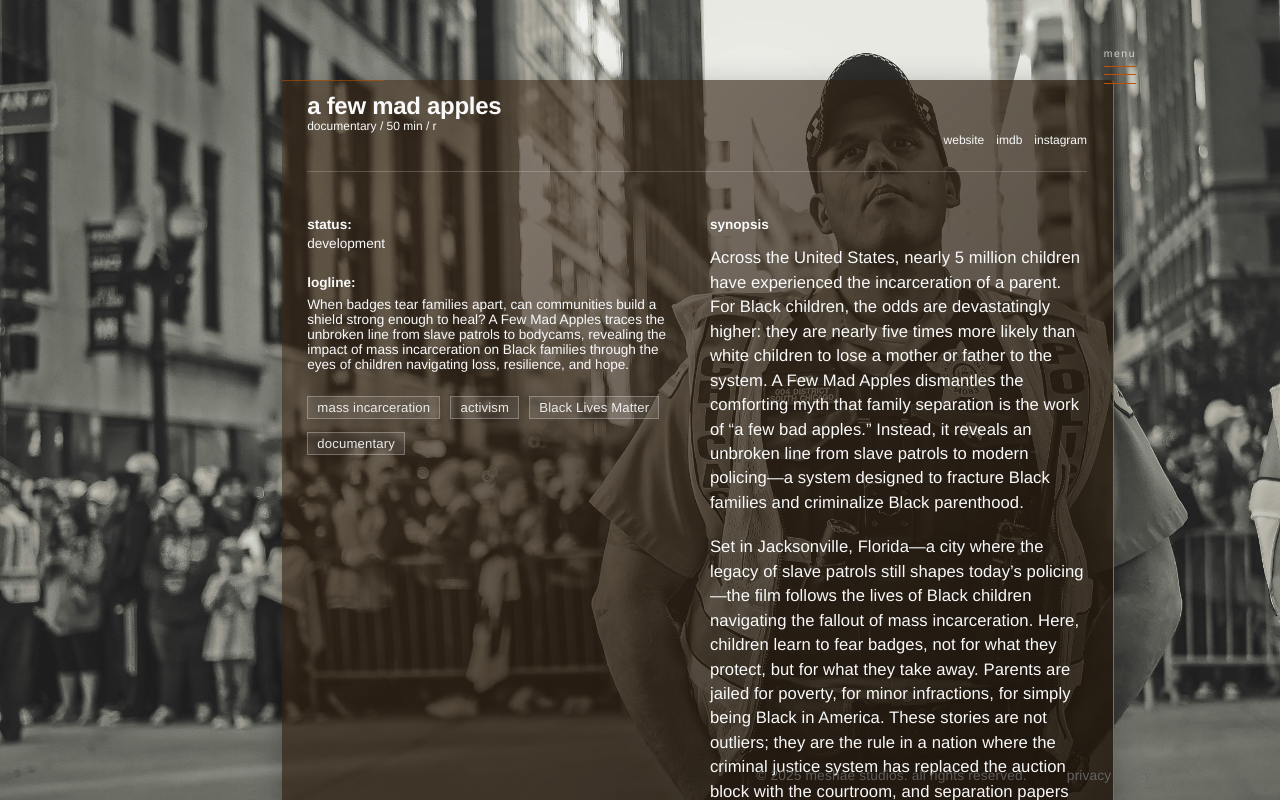
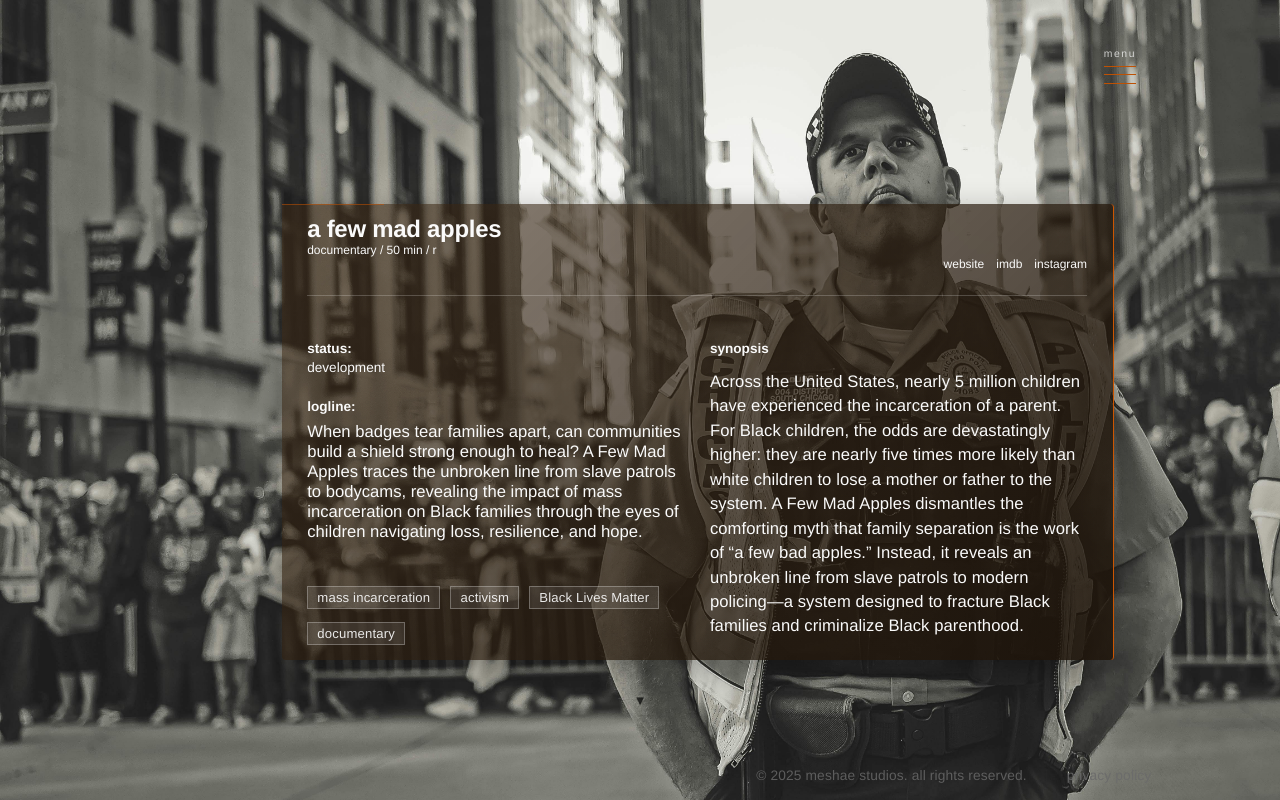
Before and after one commit to shaundawson/meshaestudios, a React (Create React App) app: page /featureprojects in a window 1280 px wide. Built offline with nearby package versions, Linux system fonts and the light colour scheme.

Commit message:
featureproject page update
theme update

```diff
--- a/src/feature_projects/projects.js
+++ b/src/feature_projects/projects.js
@@ -7,7 +7,6 @@ export const projects = [
         status: "development",
         logline: "When badges tear families apart, can communities build a shield strong enough to heal? A Few Mad Apples traces the unbroken line from slave patrols to bodycams, revealing the impact of mass incarceration on Black families through the eyes of children navigating loss, resilience, and hope.",
         synopsis: ["Across the United States, nearly 5 million children have experienced the incarceration of a parent. For Black children, the odds are devastatingly higher: they are nearly five times more likely than white children to lose a mother or father to the system. A Few Mad Apples dismantles the comforting myth that family separation is the work of “a few bad apples.” Instead, it reveals an unbroken line from slave patrols to modern policing—a system designed to fracture Black families and criminalize Black parenthood.",
-            "Set in Jacksonville, Florida—a city where the legacy of slave patrols still shapes today’s policing—the film follows the lives of Black children navigating the fallout of mass incarceration.  Here, children learn to fear badges, not for what they protect, but for what they take away. Parents are jailed for poverty, for minor infractions, for simply being Black in America. These stories are not outliers; they are the rule in a nation where the criminal justice system has replaced the auction block with the courtroom, and separation papers echo the ledgers of slavery."
         ],
         backgroundImage: "/assets/Project1BGImage.jpg",
         website: "https://afewmadapples.com",
@@ -23,8 +22,7 @@ export const projects = [
         status: "Development",
         logline: "A filmmaker stuck as the token Black hire at a fake woke Brooklyn startup fights back with her camera, turning office chaos into a hit documentary with backup from her loud, loving, polyamorous crew.",
         synopsis: ["Snackly Tech is the kind of startup where the CEO posts motivational quotes about “disrupting inequality” while the office printer literally catches fire every Tuesday. Shantasia takes the job because her camera dreams need funding and Brooklyn rent is basically financial terrorism. What she doesn’t expect is being promoted to “Chief Vibes Officer,” mostly so she can explain to her team that just because Justin Bieber said “it’s not clocking to you that I’m standing on business,” doesn’t mean it belongs in the onboarding manual.",
-            "Her survival kit includes her soul tribe: Shondarosa, her long-distance girlfriend who turns every phone call into a TED Talk about boundaries; Keke, her asexual musician partner who responds to workplace drama with perfectly curated playlists and deadpan memes; and Javonte, her gospel-trained best friend who can bless you and read you for filth in the same sentence.",
-            "When Snackly gets bought by an even more ridiculous company called Slimeo, Shantasia stops pretending to be grateful and starts filming. Her documentary becomes the internet’s new obsession, and suddenly everyone wants to know how she survived the corporate comedy show."],
+        ],
         backgroundImage: "/assets/Project2BGImage.jpg",
         website: "https://watchshantasia.com",
         imdb: "https://www.imdb.com/title/tt38456123/?ref_=nv_sr_srsg_0_tt_1_nm_0_in_0_q_tt38456123",
--- a/src/styles/FeatureProjects.module.css
+++ b/src/styles/FeatureProjects.module.css
@@ -50,7 +50,7 @@
     bottom: auto;
     width: 65vw;
     max-height: 100vh;
-    background: linear-gradient(135deg, rgba(60, 40, 20, 0.55) 0%, rgba(30, 20, 10, 0.85) 100%);
+    background: linear-gradient(135deg, rgba(60, 40, 20, 0.55) 0%, rgba(30, 20, 10, 0.85) 95%);
     padding: 1vw 2vw;
     border-radius: 0.24em;
     color: var(--pale);
@@ -241,8 +241,10 @@ p {
     display: flex;
     flex-direction: column;
     gap: 0.5em;
-    font-size: 0.85rem;
+    font-size: 1.04rem;
     color: var(--pale);
+    margin: 0 0 1.2em;
+
 }
 
 .logline span:first-child {
```
